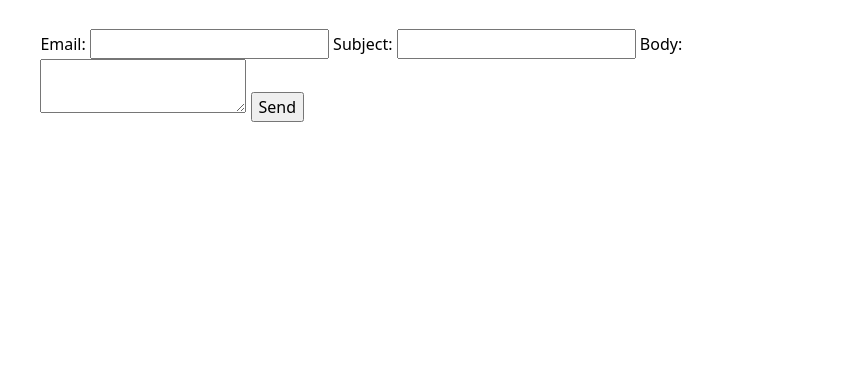
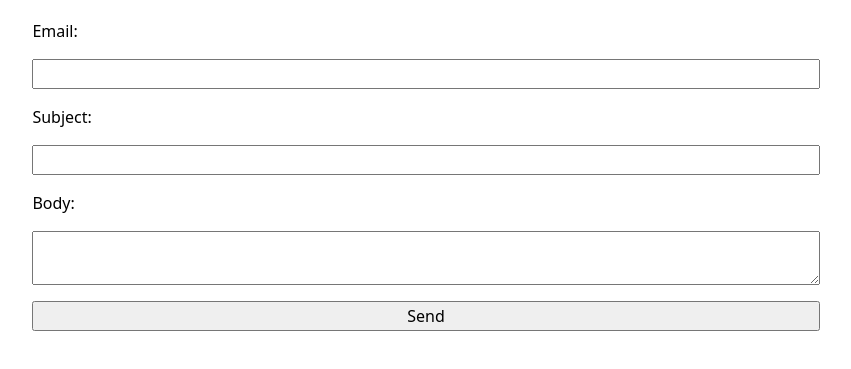
Before and after one commit to willemdehaan/portfolio, a plain HTML site: page contacts/index.html in a window 1280 px wide. Shown: the part 185-554 px from the top of the page, without its empty margins (214-1065 px from the left). Drawn offline with Linux system fonts and the light colour scheme.

Commit message:
Update style.css
Added block style to Contact form

```diff
--- a/style.css
+++ b/style.css
@@ -39,13 +39,17 @@ body nav {
     }
   }
 }
-body input {font: inherit;}
-body textarea {font: inherit;}
-body button {font: inherit;}
-body form {
+form input,
+form textarea,
+form button,
+form select {
+  font: inherit;
   display: block;
   width: 100%;
   box-sizing: border-box;
-  margin-block: 1.5em;
-  padding: 0.5em;
+  margin-block: 1em;
 }
+form label {
+  display: block;
+  margin-bottom: 0.5em;
+}
```
